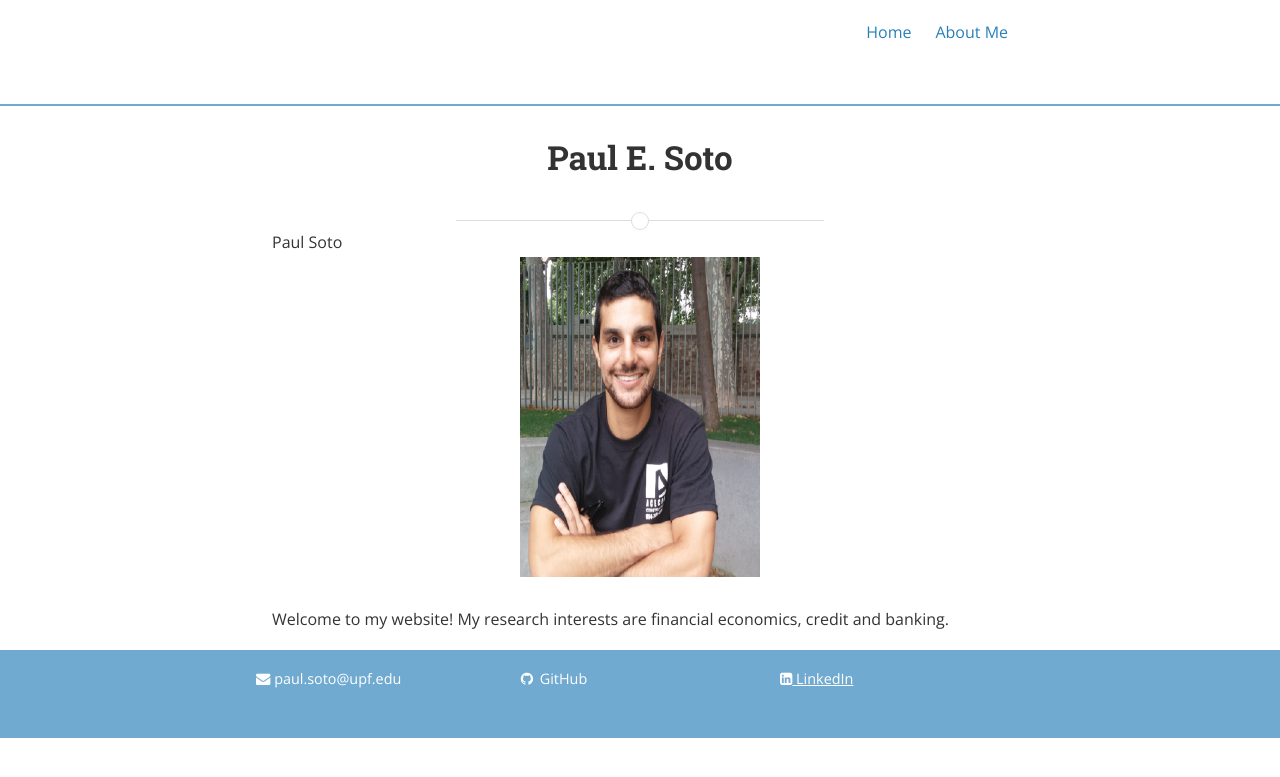
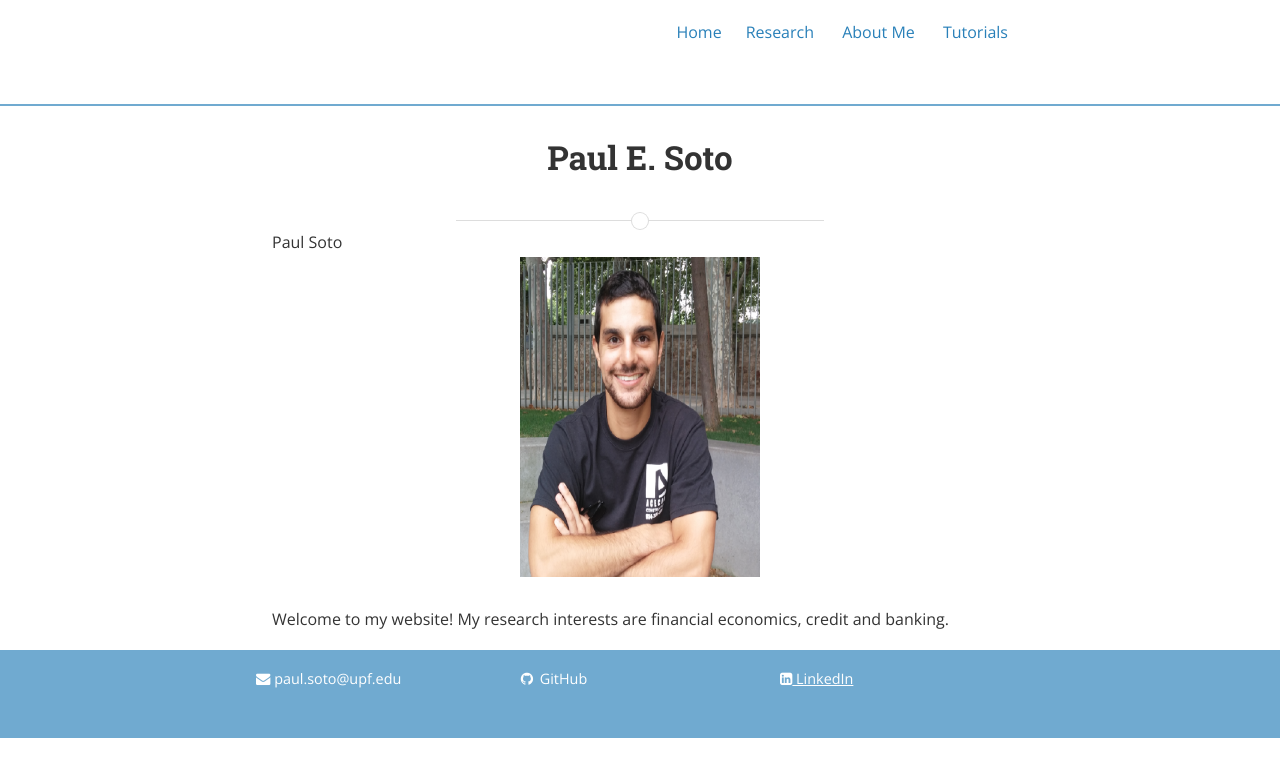
Before and after one commit to zsivine/zsivine.github.io, a Jekyll site: the page built from index.html, in a window 1280 px wide. Shown: the top 777 px of the page. Built offline with Jekyll 4.4.1, drawn with Linux system fonts in a browser that asks for light colours; nearby versions of some CDN libraries; the list of posts is cut into pages by our own code; comment, search, counter and statistics services are not loaded; a style sheet for code colours, icons or effects is not loaded.

Commit message:
formatting

```diff
--- a/_includes/header.html
+++ b/_includes/header.html
@@ -5,8 +5,10 @@
     </a>
     <nav role="navigation">
       <ul id="js-navigation-menu" class="navigation-menu show">
-      <li class="nav-link"><a href="{{ site.baseurl }}/" class="logo">Home </a>
-      <li class="nav-link"><a href="{{ 'about' | prepend: site.baseurl }}">About Me</a>
+      <li class="nav-link"><a href="{{ site.baseurl }}/" class="logo">Home</a>
+      <li class="nav-link"><a href="https://pesoto.github.io/research">Research</a>
+      <li class="nav-link"><a href="https://pesoto.github.io/about">About Me</a>
+      <li class="nav-link"><a href="https://pesoto.github.io/tutorials">Tutorials</a>
       </ul>
     </nav>
   </div>
```
